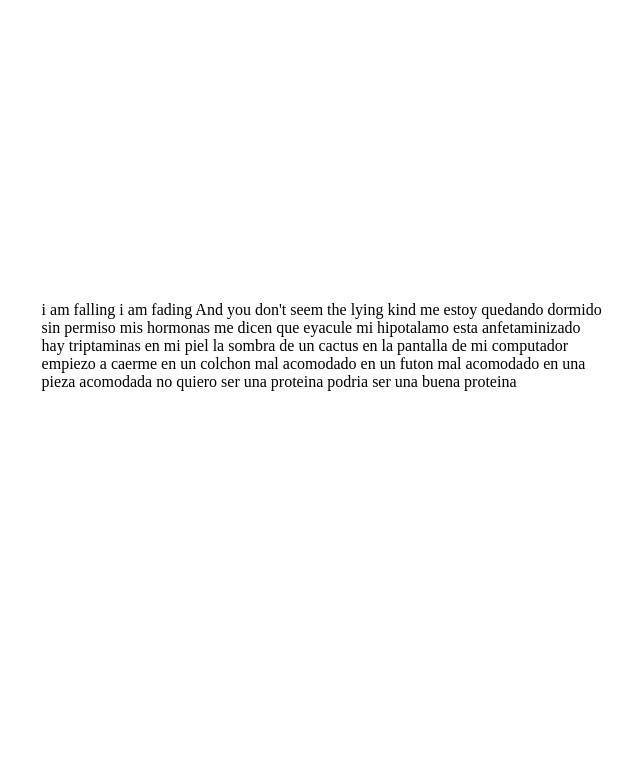
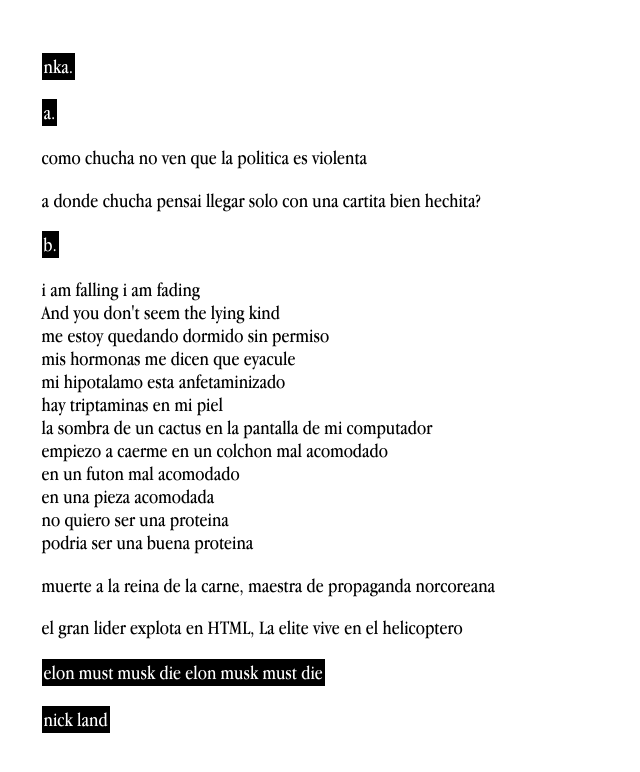
Before and after one commit to nnkkaaii/nnkkaaii.github.io, a plain HTML site: page index.html in a window 1280 px wide. Shown: the whole page, without its empty margins (317-957 px from the left). Drawn offline with nearby package versions, Linux system fonts and the light colour scheme.

Commit message:
AAAAAAAAAAA

```diff
--- a/index.html
+++ b/index.html
@@ -1,30 +1,48 @@
 <html>
 	<head>
-		<script src="https://ajax.googleapis.com/ajax/libs/jquery/3.5.1/jquery.min.js"></script>
 	</head>
+	<style>
+		@font-face {font-family: "Apple Garamond"; src: url("garamond.ttf") format("truetype");}
 
+		.negative {display:table;color:white;background-color:black;}
+
+
+		* {font-family: "Apple Garamond", serif; font-size: 103%;}
+
+	</style>
   <body>
     <table height="100%" width="45%" align="center">
       <tr><td>
         <br />
+
+	<p class="negative"> nka. </p>
+
+	<p class="negative"> a. </p>
+	<p> como chucha no ven que la politica es violenta </p>
+	<p> a donde chucha pensai llegar solo con una cartita bien hechita? </p>
+
+	<p class="negative"> b. </p>
 	<p> i am falling
 		i am fading
-		And you don't seem the lying kind
-		me estoy quedando dormido sin permiso
-		mis hormonas me dicen que eyacule
+		</br>	And you don't seem the lying kind
+		</br>	me estoy quedando dormido sin permiso
+		</br>	mis hormonas me dicen que eyacule
 
-		mi hipotalamo esta anfetaminizado
-		hay triptaminas en mi piel
-		la sombra de un cactus en la pantalla de mi computador
+		</br>	mi hipotalamo esta anfetaminizado
+		</br>	hay triptaminas en mi piel
+		</br>	la sombra de un cactus en la pantalla de mi computador
 
-		empiezo a caerme en un colchon mal acomodado
-		en un futon mal acomodado
-		en una pieza acomodada
+		</br>	empiezo a caerme en un colchon mal acomodado
+		</br>	en un futon mal acomodado
+		</br>	en una pieza acomodada
 
-		no quiero ser una proteina
-		podria ser una buena proteina
+		</br>	no quiero ser una proteina
+		</br>	podria ser una buena proteina
        </p>
-
+	<p> muerte a la reina de la carne, maestra de propaganda norcoreana </p>
+	<p> el gran lider explota en HTML, La elite vive en el helicoptero </p>
+	<p class="negative">	elon must musk die elon musk must die </p>
+	<p class="negative"> nick land </p>
 	<br />
 	<br />
 	<br />
```
Also changed, not shown: garamond.ttf (added).
